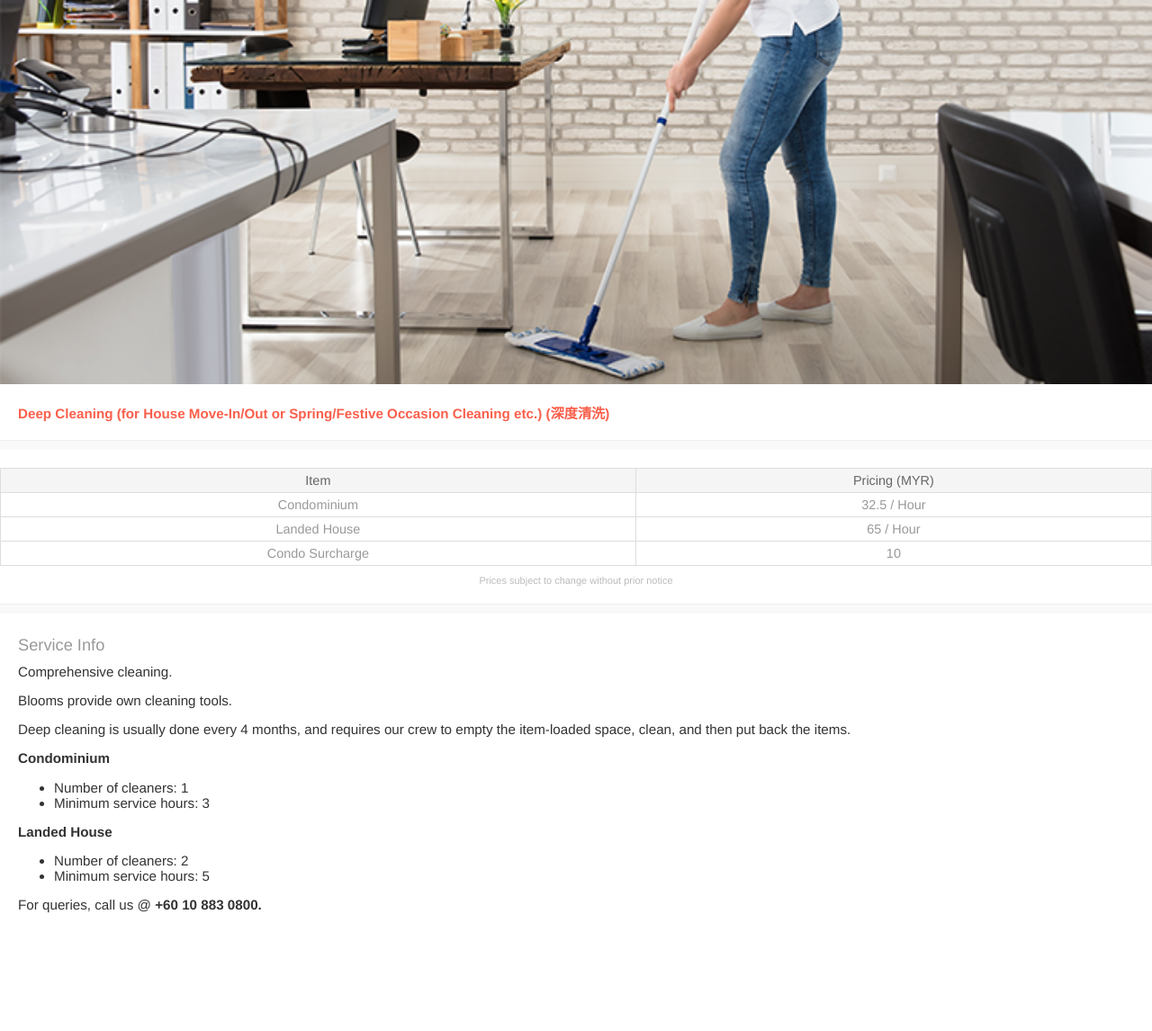
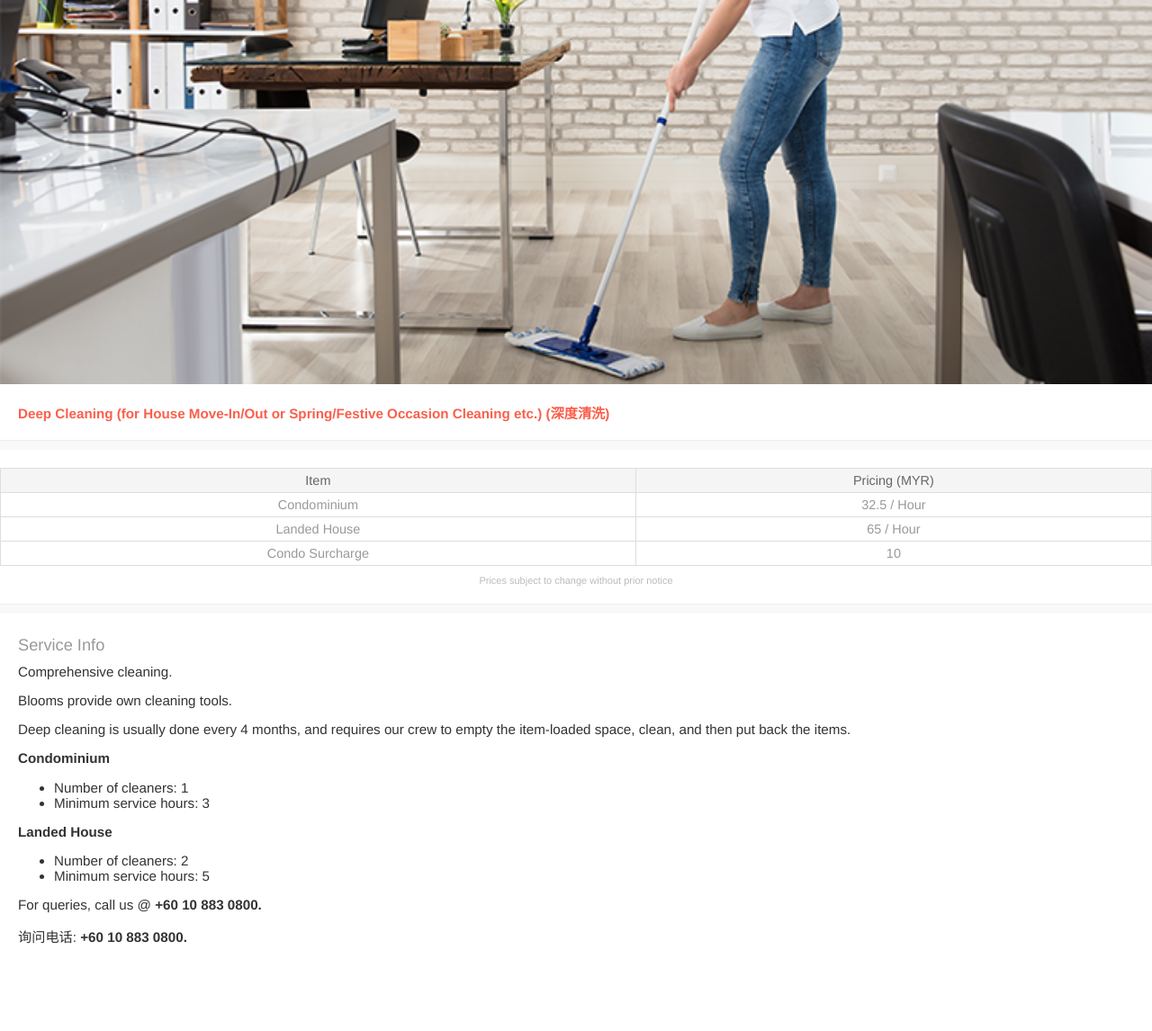
Before and after one commit to blooms-singapore/pages, a Jekyll site: the page built from en/services/cleaning-deep.html, in a window 1280 px wide. Shown: the whole page at 90% size. Built offline with Jekyll 4.4.1, drawn with Linux system fonts in a browser that asks for light colours; before the commit the page ends 1124 px from its top, so only the background shows below that.

Commit message:
Update cleaning-deep.html

```diff
--- a/en/services/cleaning-deep.html
+++ b/en/services/cleaning-deep.html
@@ -29,5 +29,6 @@ layout: service
   <p>
     For queries, call us @ <strong>+60 10 883 0800.</strong>
      </p>
+   询问电话: <strong>+60 10 883 0800.</strong>
   </div>
 </div>
```
